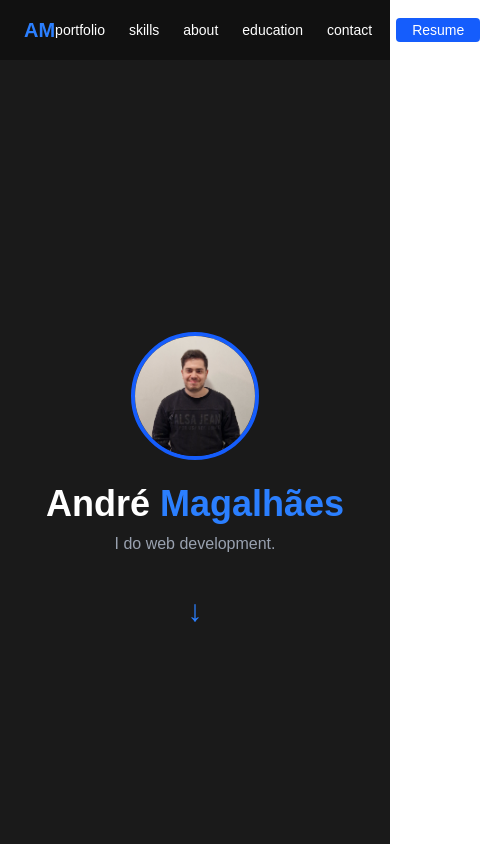
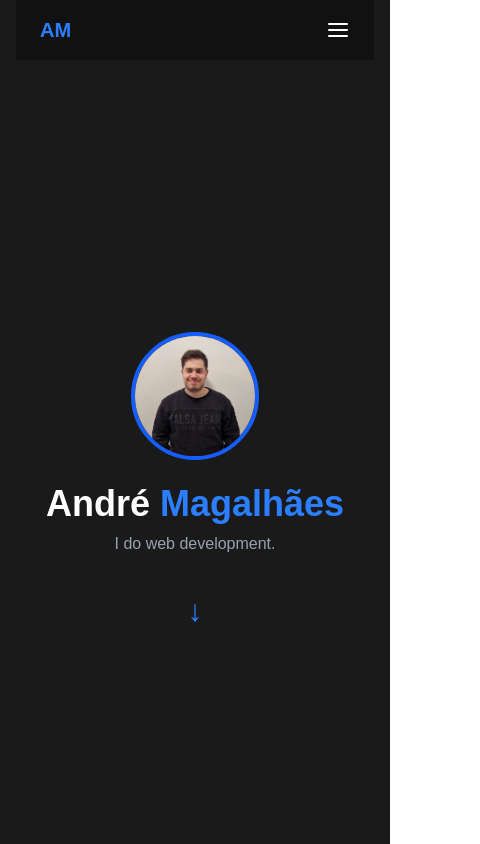
Before and after one commit to AndreFNM/portfolio, a Next.js app: page / in a window 390 px wide. Shown: the top 844 px of the page, 480 px wide, since content can reach past the window. Built offline with nearby package versions, Linux system fonts and the light colour scheme.

Commit message:
Changes in the design

```diff
--- a/src/components/Navbar.tsx
+++ b/src/components/Navbar.tsx
@@ -1,10 +1,26 @@
+import { useState } from "react";
 import { motion } from "framer-motion";
+import { FiMenu, FiX } from "react-icons/fi";
 
 export default function Navbar() {
+  const [isOpen, setIsOpen] = useState(false);
+
+  const toggleMenu = () => setIsOpen(!isOpen);
+
   return (
-    <nav className="flex justify-between items-center px-6 py-4 bg-[#111]">
+    <nav className="bg-[#111] px-6 py-4 sticky top-0 z-50">
+      <div className="flex justify-between items-center">
         <div className="text-blue-500 font-bold text-xl">AM</div>
-      <ul className="flex gap-6 text-sm">
+
+        <button
+          className="text-white text-2xl md:hidden"
+          onClick={toggleMenu}
+          aria-label="Toggle menu"
+        >
+          {isOpen ? <FiX /> : <FiMenu />}
+        </button>
+
+        <ul className="hidden md:flex gap-6 text-sm">
           <li><a href="#portfolio">portfolio</a></li>
           <li><a href="#skills">skills</a></li>
           <li><a href="#about">about</a></li>
@@ -12,7 +28,7 @@ export default function Navbar() {
           <li><a href="#contact">contact</a></li>
           <li>
             <motion.a
-            href="/cv.pdf"
+              href="/CV___Andre_Magalhaes.pdf"
               target="_blank"
               className="bg-blue-600 text-white px-4 py-1 rounded"
               whileHover={{ scale: 1.05 }}
@@ -23,6 +39,29 @@ export default function Navbar() {
             </motion.a>
           </li>
         </ul>
+      </div>
+
+      {isOpen && (
+        <ul className="flex flex-col gap-4 mt-4 text-sm md:hidden">
+          <li><a href="#portfolio" onClick={toggleMenu}>portfolio</a></li>
+          <li><a href="#skills" onClick={toggleMenu}>skills</a></li>
+          <li><a href="#about" onClick={toggleMenu}>about</a></li>
+          <li><a href="#education" onClick={toggleMenu}>education</a></li>
+          <li><a href="#contact" onClick={toggleMenu}>contact</a></li>
+          <li>
+            <motion.a
+              href="/CV___Andre_Magalhaes.pdf"
+              target="_blank"
+              className="bg-blue-600 text-white px-4 py-1 rounded inline-block w-fit"
+              whileHover={{ scale: 1.05 }}
+              whileTap={{ scale: 0.95 }}
+              transition={{ type: "spring", stiffness: 400, damping: 10 }}
+            >
+              Resume
+            </motion.a>
+          </li>
+        </ul>
+      )}
     </nav>
   );
 }
--- a/src/pages/index.tsx
+++ b/src/pages/index.tsx
@@ -9,7 +9,8 @@ import type { NextPage } from 'next';
 
 const Home: NextPage = () => {
   return (
-    <div className="bg-[#1a1a1a] text-white">
+    <div className="bg-[#1a1a1a] text-white px-4">
+  <div className="max-w-screen-xl mx-auto">
     <Navbar />
     <Hero />
     <Projects />
@@ -18,6 +19,8 @@ const Home: NextPage = () => {
     <Education />
     <Footer />
   </div>
+</div>
+
   );
 };
 
```
Also changed, not shown: 24 other files (tests, documents, lock files or other folders). Lines whose indentation alone changed are shown as unchanged.
